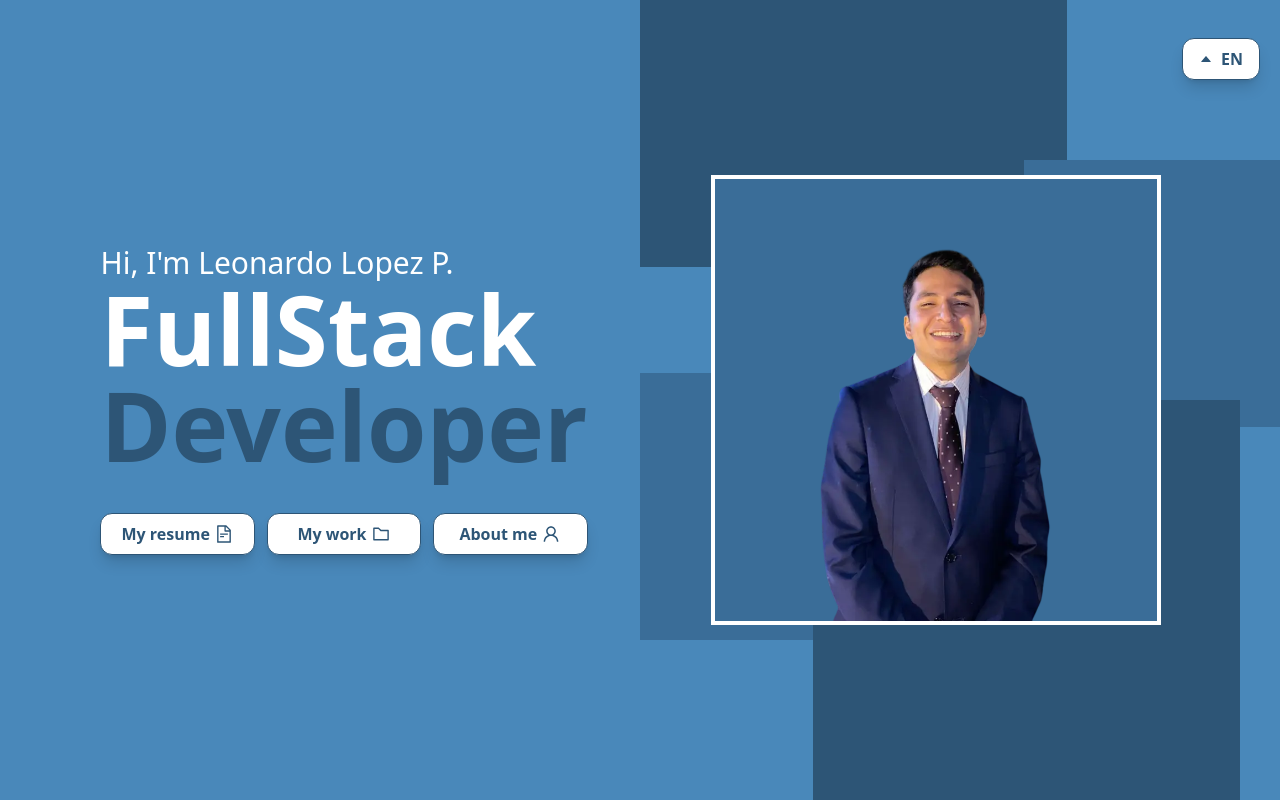
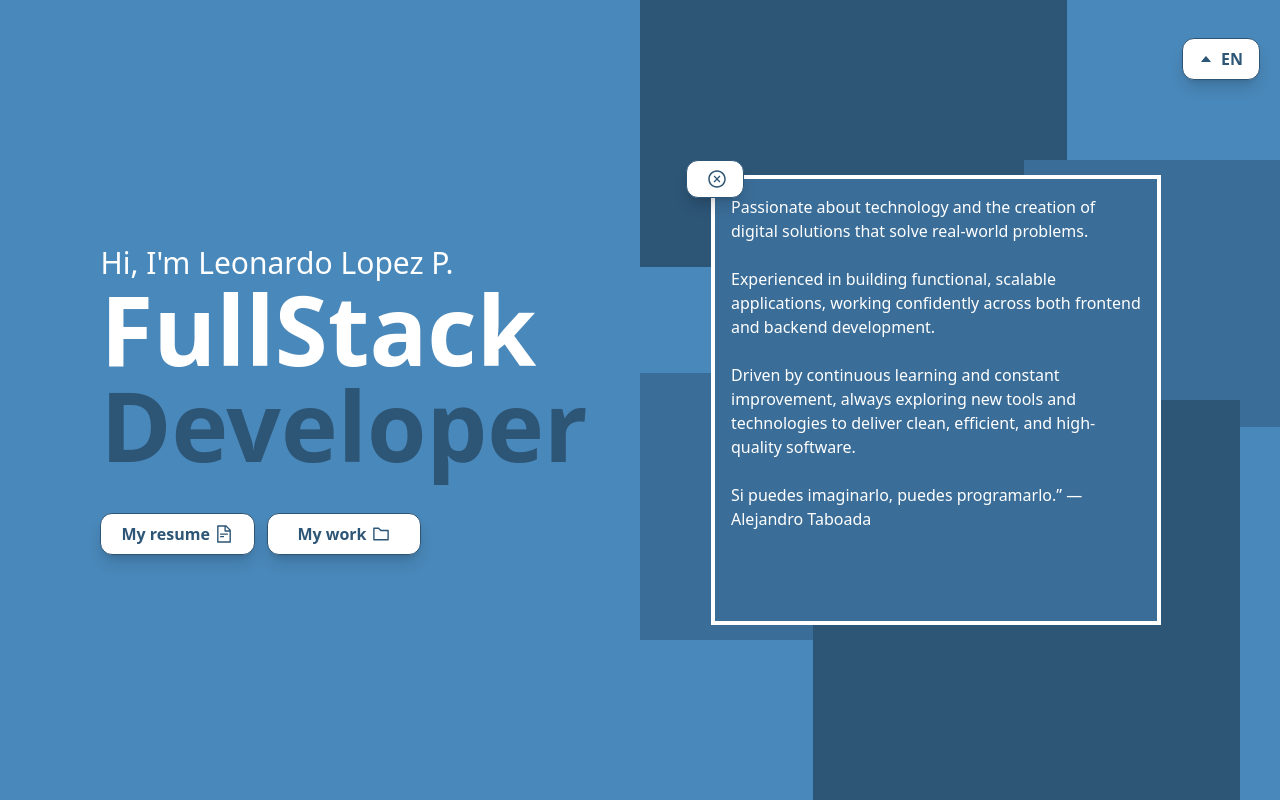
Before and after one commit to Leonidas810/web_portafolio, a Next.js app: page /en in a window 1280 px wide. Both pictures are taken after a click on the button "About me". Built offline with nearby package versions, Linux system fonts and the light colour scheme.

Commit message:
update: some fixes

```diff
--- a/src/app/[locale]/layout.tsx
+++ b/src/app/[locale]/layout.tsx
@@ -4,7 +4,7 @@ import { notFound } from "next/navigation";
 import { getDictionary, hasLocale } from "./dictionaries";
 import { DictionarieInterface } from '@/types/Dictonarie.type'
 
-import { Header } from "@/components/organismFix/index";
+import { Header } from "@/components/organism/index";
 
 //<--Types-->
 import { LayaoutInterface } from "./inteface";
--- a/src/app/[locale]/page.tsx
+++ b/src/app/[locale]/page.tsx
@@ -12,7 +12,7 @@ import { type DefaultButtons, DefaultButtonConfig } from "@/types/Button.types";
 import { type LinkButtonProps } from "@/components/molecules/LinkButton.molecule";
 import { type ButtonProps } from "@/components/atoms/Button.atom";
 
-type ButtonItem =
+export type ButtonItem =
   | (ButtonProps & { key: DefaultButtons; icon: IconTypes })
   | (LinkButtonProps & { key: DefaultButtons; icon: IconTypes });
 
@@ -32,14 +32,14 @@ export default async function Page({ params }: PageInterface) {
       key: "myWork",
       children: dictLabels["myWork"],
       ...DefaultButtonConfig["myWork"],
-    },
-    {
-      className: "col-span-2 lg:col-span-1",
-      key: "aboutMe",
-      children: dictLabels["aboutMe"],
-      ...DefaultButtonConfig["aboutMe"],
-    },
+    }
   ];
+
+  const heroButton: ButtonItem = {
+    key: "aboutMe",
+    children: dictLabels["aboutMe"],
+    ...DefaultButtonConfig["aboutMe"],
+  }
 
   return (
     <PageTemplate className="h-dvh w-dvw overflow-auto bg-primary-500">
@@ -79,7 +79,7 @@ export default async function Page({ params }: PageInterface) {
         </div>
         {/*Right */}
         <div className="z-10">
-          <HeroImg heroImgText={content} />
+          <HeroImg heroImgText={content} heroButton={heroButton} />
         </div>
         {/*Background */}
         <div className="absolute top-0 left-1/2 bg-primary-700 w-1/3 h-1/3 hidden md:block" />
--- a/src/app/[locale]/resume/page.tsx
+++ b/src/app/[locale]/resume/page.tsx
@@ -12,10 +12,9 @@ import { PageInterface } from "../inteface";
 import {
   technologies,
   contactMap,
-  type SectionsTypes,
-  type SectionInterface,
-  type SectionContentMap,
 } from "./interface";
+
+import { type SectionsOptions, type PageContentMap, SectionContentMap } from "@/types/Dictonarie.type";
 
 
 const Page = async ({ params }: PageInterface) => {
@@ -23,14 +22,14 @@ const Page = async ({ params }: PageInterface) => {
   const dict = await getDictionary(locale as "es" | "en");
   const dictLabels = dict.commons.labels;
 
-  const { sections }: { sections: SectionInterface } = dict.pages.resume;
+  const { sections }: { sections: PageContentMap['sections'] } = dict.pages.resume;
 
-  const getTitle = (key: SectionsTypes): string | undefined => {
+  const getTitle = (key: SectionsOptions): string | undefined => {
     if (!sections[key]?.title) return undefined;
     return sections[key].title;
   };
 
-  const getContent = <K extends SectionsTypes>(
+  const getContent = <K extends SectionsOptions>(
     key: K
   ): SectionContentMap[K] | undefined => {
     if (!sections[key]?.content) return undefined;
--- a/src/components/atoms/Button.atom.tsx
+++ b/src/components/atoms/Button.atom.tsx
@@ -29,8 +29,7 @@ export const Button = ({
   ;
 
   const variantMap: Record<Variant, string> = {
-    primary:
-      "text-primary-700 bg-white border border-primary-700 shadow-lg/15 hover:bg-blue-50 active:bg-blue-100",
+    primary: "text-primary-700 bg-white border border-primary-700 shadow-lg/15 hover:bg-blue-50 active:bg-blue-100",
     solid: "text-white bg-blue-600 hover:bg-blue-700",
     ghost: "bg-transparent text-primary-700 hover:bg-blue-50",
   };
--- a/src/components/atoms/HeroImg.atom.tsx
+++ b/src/components/atoms/HeroImg.atom.tsx
@@ -1,27 +1,40 @@
 'use client'
-
+import { Button, Icon } from "@/atoms/index"
 import Image from "next/image"
 import { useState } from "react"
+import { ButtonItem } from "@/app/[locale]/page"
 interface HeroImgProps {
-    heroImgText: string[]
-    aboutMeOpen?: boolean
+    heroImgText: string[],
+    heroButton: ButtonItem
 }
 
-export const HeroImg = ({ aboutMeOpen = false, heroImgText }: HeroImgProps) => {
-    const [isAboutMeOpen, setAboutMeOpen] = useState<boolean>(false)
+export const HeroImg = ({ heroImgText, heroButton }: HeroImgProps) => {
+    const [isAboutMeOpen, setAboutMeOpen] = useState<boolean>(false);
 
     return (
         <div
-            className={`transform-3d transition-all bg-primary-600 border-white ${aboutMeOpen ? "rotate-y-360 p-4" : "rotate-y-0 "} duration-500 border-4 z-10
-                relative w-[320px] h-[320px] lg:w-[450px] lg:h-[450px] 2xl:w-[600px] 2xl:h-[600px]`}
+            className={`transform-3d transition-all bg-primary-600 border-white ${isAboutMeOpen ? "rotate-y-360 p-4" : "rotate-y-0 "} duration-500 border-4 z-10
+                relative w-[320px] h-80 lg:w-112.5 lg:h-112.5 2xl:w-150 2xl:h-150`}
         >
-            <div className={`w-full h-full overflow-auto ${aboutMeOpen ? "opacity-100 z-10" : "opacity-0 -z-10"}`}>
+            <div className={`absolute ${isAboutMeOpen ? "left-0 -translate-1/2 top-0" : "left-1/2 -translate-x-1/2 bottom-2"}  z-20`}>
+                <Button size="md" onClick={() => setAboutMeOpen((p) => !p)} disabledOptions={{ hover: true }}>
+                    {isAboutMeOpen ?
+                        <>
+                            <Icon className="ml-1" size="xl" name="close" />
+                        </> :
+                        <>
+                            {heroButton.children}
+                            <Icon className="ml-1" size="xl" name="user" />
+                        </>}
+                </Button>
+            </div>
+            <div className={`w-full h-full overflow-auto ${isAboutMeOpen ? "opacity-100 z-10" : "opacity-0 -z-10"}`}>
                 <div className="text-white grid gap-y-6 text-base md:text-base 2xl:text-2xl">
                     {heroImgText.map((t, i) => <p key={i}>{t}</p>)}
                 </div>
             </div>
             <Image
-                className={`transition-opacity object-cover ${!aboutMeOpen ? "opacity-100 z-10" : "opacity-0 -z-10"}`}
+                className={`transition-opacity object-cover ${!isAboutMeOpen ? "opacity-100 z-10" : "opacity-0 -z-10"}`}
                 src="/img/ProfileImg.webp"
                 alt="Profile picture"
                 fill
@@ -30,5 +43,6 @@ export const HeroImg = ({ aboutMeOpen = false, heroImgText }: HeroImgProps) => {
                         600px"
                 priority
             />
-        </div>)
+        </div>
+    )
 }
--- a/src/proxy.ts
+++ b/src/proxy.ts
@@ -18,5 +18,5 @@ export function proxy(request: NextRequest) {
 }
 
 export const config = {
-    matcher: ['/((?!_next|favicon.ico).*)'],
+    matcher: ['/((?!_next|favicon.ico|img).*)'],
 }
--- a/tsconfig.json
+++ b/tsconfig.json
@@ -33,7 +33,7 @@
         "./src/components/molecules/*"
       ],
       "@/organism/*": [
-        "./src/components/organismFix/*"
+        "./src/components/organism/*"
       ],
       "@/templates/*": [
         "./src/components/templates/*"
```
Also changed, not shown: src/app/[locale]/resume/interface.ts (+0 -15 lines), src/types/Dictonarie.type.ts (+7 -3 lines), src/types/Icon.types.ts (+6 -6 lines), src/components/organism/Header.organism.tsx (renamed from src/components/organismFix/Header.organism.tsx), src/components/organism/index.ts (renamed from src/components/organismFix/index.ts), 2 other files (tests, documents, lock files or other folders).
